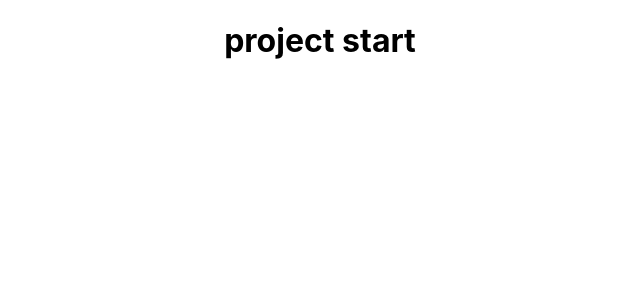
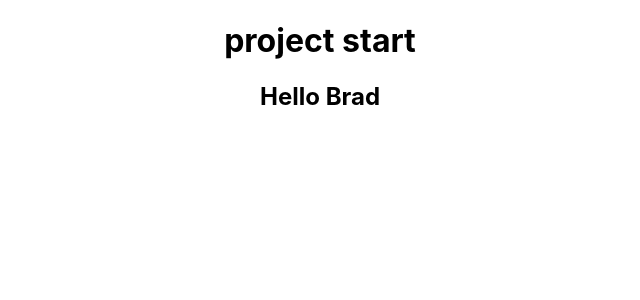
Before and after one commit to S2-D/AI-Wonderland, a JavaScript app in the folder frontend/: page / in a window 1280 px wide. Shown: the top 300 px of the page, without its empty margins (320-960 px from the left). Built offline with nearby package versions, Linux system fonts and the light colour scheme; the HTML template or start-up script is replaced by a standard one.

Commit message:
test: added some test code and made a new feature branch

```diff
--- a/frontend/src/App.js
+++ b/frontend/src/App.js
@@ -1,9 +1,11 @@
 import './App.css';
 
 function App() {
+  const name = 'Brad';
   return (
     <div className="App">
       <h1>project start</h1>
+      <h2>Hello {name}</h2>
     </div>
   );
 }
```
Also changed, not shown: frontend/package.json (+9 -0 lines), frontend/.eslintrc.json, 1 other file (tests, documents, lock files or other folders).
